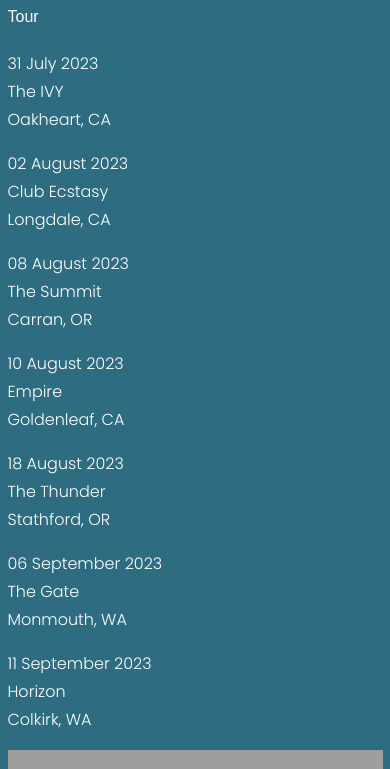
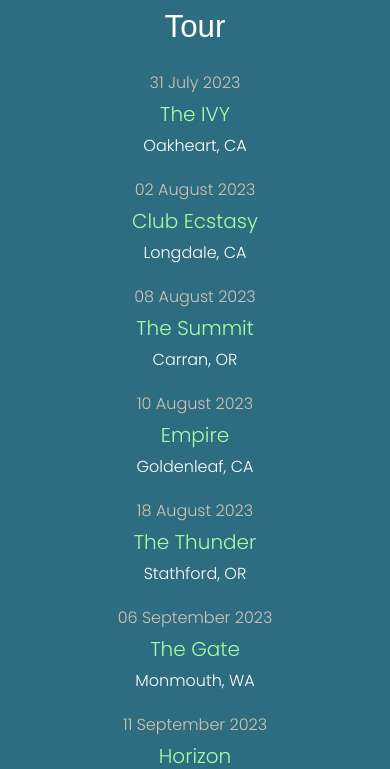
Before and after one commit to momchilmitev/magentalime, a PHP site: page / in a window 390 px wide. Shown: the part 485-1254 px from the top of the page. Run offline with PHP 8.4, Linux system fonts and the light colour scheme; grey boxes are pictures that could not be loaded.

Commit message:
added the styles for the tour section in mobile version and some refactoring

```diff
--- a/index.html
+++ b/index.html
@@ -15,33 +15,40 @@
       <img src="https://assets.codepen.io/296057/fem-blindfold-475.jpg" alt="banner">
     </div>
     <main>
-      <h1>Tour</h1>
-      <p>31 July 2023<br>
-        The IVY<br>
+      <h1 class="h3">Tour</h1>
+      <p>
+        <span class="date">31 July 2023</span><br>
+        <span class="club">The IVY</span><br>
         Oakheart, CA
       </p>
-      <p>02 August 2023<br>
-        Club Ecstasy<br>
+      <p>
+        <span class="date">02 August 2023</span><br>
+        <span class="club">Club Ecstasy</span><br>
         Longdale, CA
       </p>
-      <p>08 August 2023<br>
-        The Summit<br>
+      <p>
+        <span class="date">08 August 2023</span><br>
+        <span class="club">The Summit</span><br>
         Carran, OR
       </p>
-      <p>10 August 2023<br>
-        Empire<br>
+      <p>
+        <span class="date">10 August 2023</span><br>
+        <span class="club">Empire</span><br>
         Goldenleaf, CA
       </p>
-      <p>18 August 2023<br>
-        The Thunder<br>
+      <p>
+        <span class="date">18 August 2023</span><br>
+        <span class="club">The Thunder</span><br>
         Stathford, OR
       </p>
-      <p>06 September 2023<br>
-        The Gate<br>
+      <p>
+        <span class="date">06 September 2023</span><br>
+        <span class="club">The Gate</span><br>
         Monmouth, WA
       </p>
-      <p>11 September 2023<br>
-        Horizon<br>
+      <p>
+        <span class="date">11 September 2023</span><br>
+        <span class="club">Horizon</span><br>
         Colkirk, WA
       </p>
     </main>
--- a/style.css
+++ b/style.css
@@ -12,11 +12,12 @@
     --black:#050D14;
     --base-size: 1rem;
     --scale: 1.25;
+    --h6: var(--base-size);
     --h5: calc(var(--base-size) * var(--scale));
-    --h4: calc(--h5) * var(--scale);
-    --h3: calc(--h4) * var(--scale);
-    --h2: calc(--h3) * var(--scale);
-    --h1: calc(--h2) * var(--scale);
+    --h4: calc(var(--h5) * var(--scale));
+    --h3: calc(var(--h4) * var(--scale));
+    --h2: calc(var(--h3) * var(--scale));
+    --h1: calc(var(--h2) * var(--scale));
     --sans-serif: "Popins", sans-serif;
   }
 
@@ -37,34 +38,39 @@
     font-size: var(--base-size);
     margin: 0;
     padding: 0;
+    text-align: center;
   }
 
-  h1, h2, h3, h4, h5 {
+  h1, h2, h3, h4, h5, h6 {
     margin: 3rem 0 1.38rem;
     font-family: var(--sans-serif);
     font-weight: 400;
     line-height: 1.3;
   }
 
-  h1 {
+  h1, .h1 {
     margin-top: 0;
     font-size: var(--h1);
   }
 
-  h2 {
+  h2, .h2 {
     font-size: var(--h2);
   }
 
-  h3 {
+  h3, .h3 {
     font-size: var(--h3);
   }
 
-  h4 {
+  h4, .h4 {
     font-size: var(--h4);
   }
 
-  h5 {
+  h5, .h5 {
     font-size: var(--h5);
+  }
+
+  h6, .h6 {
+    font-size: var(--h6);
   }
 
   small, .text_small {
@@ -98,10 +104,20 @@
   header {
     padding-top: 3rem;
     padding-bottom: 2rem;
-    text-align: center;
   }
 
   header img {
     max-width: 150px;
   }
 }
+
+@layer tour {
+  .date {
+    color: var(--tan);
+  }
+
+  .club {
+    color: var(--lime);
+    font-size: var(--h5);
+  }
+}
```
